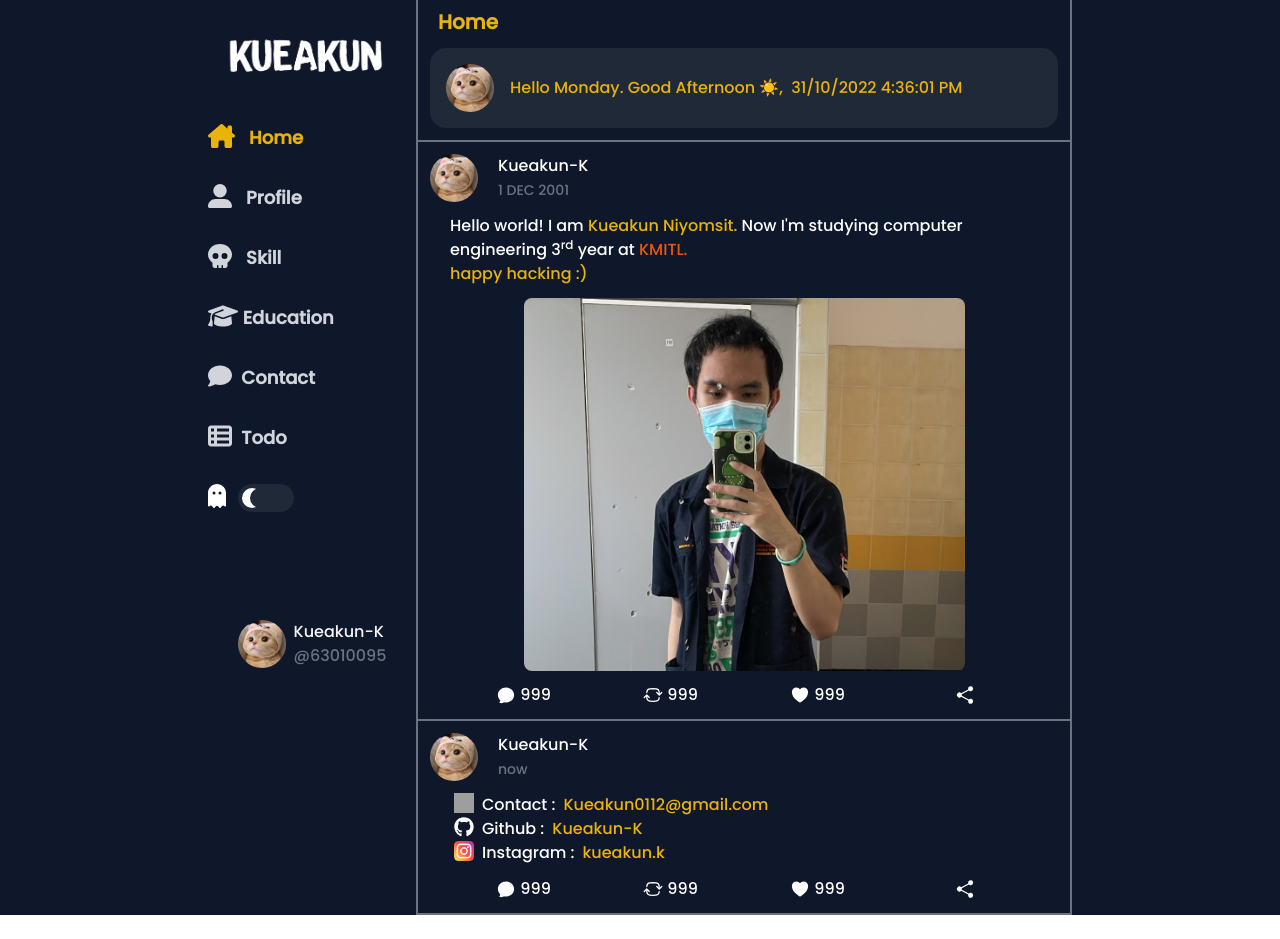
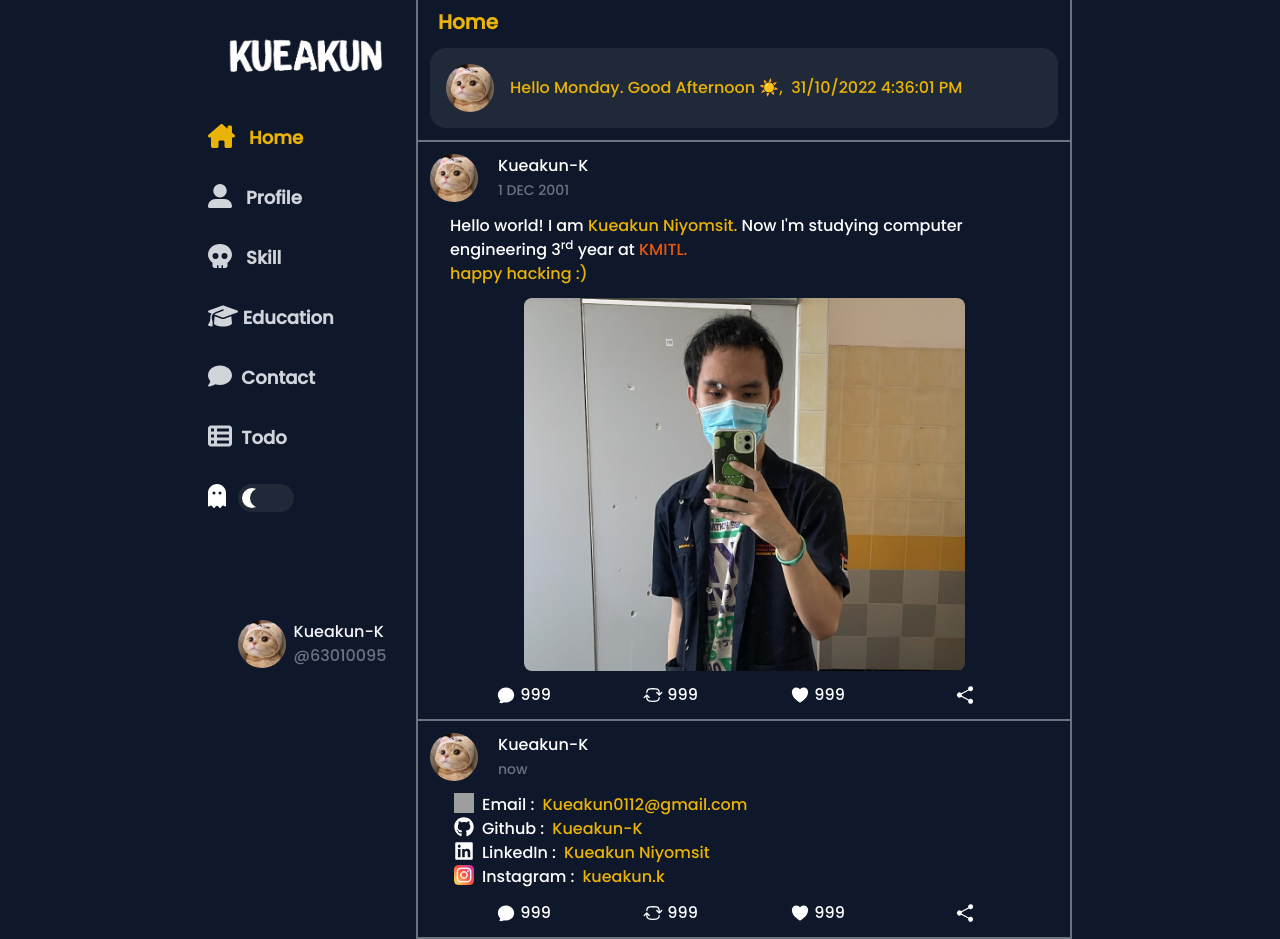
Before and after one commit to Kueakun-K/Kueakun, a React (Create React App) app: page / in a window 1280 px wide. Before the commit the page ends 915 px from the top, so only its background shows below. Built offline with nearby package versions, Linux system fonts and the light colour scheme; grey boxes are pictures that could not be loaded.

Commit message:
add linkedin

```diff
--- a/src/Pages/Home.jsx
+++ b/src/Pages/Home.jsx
@@ -9,7 +9,7 @@ import ProfileHeader from "../Components/ProfileHeader";
 import IconFooter from "../Components/IconFooter";
 
 import { FontAwesomeIcon } from "@fortawesome/react-fontawesome";
-import { faGithub } from "@fortawesome/free-brands-svg-icons";
+import { faGithub, faLinkedin } from "@fortawesome/free-brands-svg-icons";
 
 const Home = () => {
   const locale = "en";
@@ -100,7 +100,7 @@ const Home = () => {
         <div className=" ml-6 mb-3">
           <div className="flex">
             <img src={gmail} alt="Gmail" className="w-5 h-5" />
-            <span className="mx-2">Contact : </span>
+            <span className="mx-2">Email : </span>
             <div className="group">
               <a
                 href="mailto:Kueakun0112@gmail.com"
@@ -120,6 +120,18 @@ const Home = () => {
               className="font-medium text-orange-500 dark:text-yellow-500"
             >
               Kueakun-K
+            </a>
+          </div>
+          <div className="flex">
+            <FontAwesomeIcon icon={faLinkedin} className="w-5 h-5" />
+            <span className="mx-2">LinkedIn :</span>
+            <a
+              href="https://www.linkedin.com/in/kueakun-niyomsit-369457255/"
+              target="_blank"
+              rel="noreferrer"
+              className="font-medium text-orange-500 dark:text-yellow-500"
+            >
+              Kueakun Niyomsit
             </a>
           </div>
           <div className="flex">
--- a/src/Pages/Information.jsx
+++ b/src/Pages/Information.jsx
@@ -12,6 +12,7 @@ import {
   faGithub,
   faFacebook,
   faInstagram,
+  faLinkedin,
 } from "@fortawesome/free-brands-svg-icons";
 
 const Information = () => {
@@ -43,12 +44,19 @@ const Information = () => {
         <img
           src={Cat}
           alt="cat"
-          className="absolute z-[2] rounded-full w-[7.5rem] top-48 sm:top-32 left-6 border-gray-100 dark:border-slate-900 border-4"
+          className="absolute z-[2] rounded-full w-[7.5rem] top-48 sm:top-32 left-4 sm:left-6 border-gray-100 dark:border-slate-900 border-4"
         />
         {/* profile img */}
 
         {/* contact */}
-        <div className="absolute flex top-[16.5rem] sm:top-52 right-12 z-[3] space-x-3 dark:text-gray-100">
+        <div className="absolute flex top-[16.5rem] sm:top-52 right-6 sm:right-12 z-[3] space-x-3 dark:text-gray-100">
+          <a
+            href="https://www.linkedin.com/in/kueakun-niyomsit-369457255/"
+            target="_blank"
+            rel="noreferrer"
+          >
+            <FontAwesomeIcon icon={faLinkedin} size="2xl" />
+          </a>
           <a
             href="https://github.com/Kueakun-K"
             target="_blank"
```
Also changed, not shown: src/Assets/linkedin.png (added).
